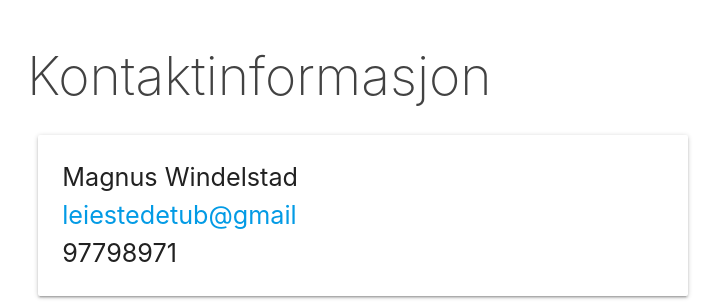
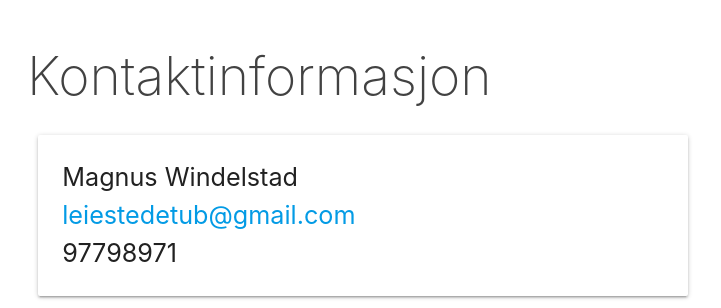
Before and after one commit to FredrikAugust/leiestedet, a Rails app: page / in a window 1280 px wide. Shown: the part 1181-1489 px from the top of the page, without its empty margins (165-886 px from the left). Run offline with Rails 7, Linux system fonts and the light colour scheme; style sheets or scripts are compiled from the project's sources; parts of the project's set-up code (start-up, migrations or seed data) failed here and were passed over; some libraries are stand-ins or nearby versions.

Commit message:
typo and remove acme

```diff
--- a/app/controllers/static_page_controller.rb
+++ b/app/controllers/static_page_controller.rb
@@ -3,6 +3,6 @@ class StaticPageController < ApplicationController
   end
 
   def acme
-    render text: 'HtNm3RyyOPLCFVnavo9I1eYhUUAJn-l5sC4V66KUKUs.HPwFgKcETpKCbPfWZdosHOccGn-chMYAncgS_s2NKJk'
+    render text: ''
   end
 end
--- a/app/views/static_page/index.html.erb
+++ b/app/views/static_page/index.html.erb
@@ -33,7 +33,7 @@
       <div class="col s12 l9">
         <p class="flow-text card-panel">
           Magnus Windelstad<br>
-          <a href="mailto:leiestedetub@gmail.com">leiestedetub@gmail</a><br>
+          <a href="mailto:leiestedetub@gmail.com">leiestedetub@gmail.com</a><br>
           97798971<br>
         </p>
         <%= render partial: 'shared/map', locals: { place_id: "ChIJq4FuGGRuQUYRGKaGfXsjSoI" } %>
```
